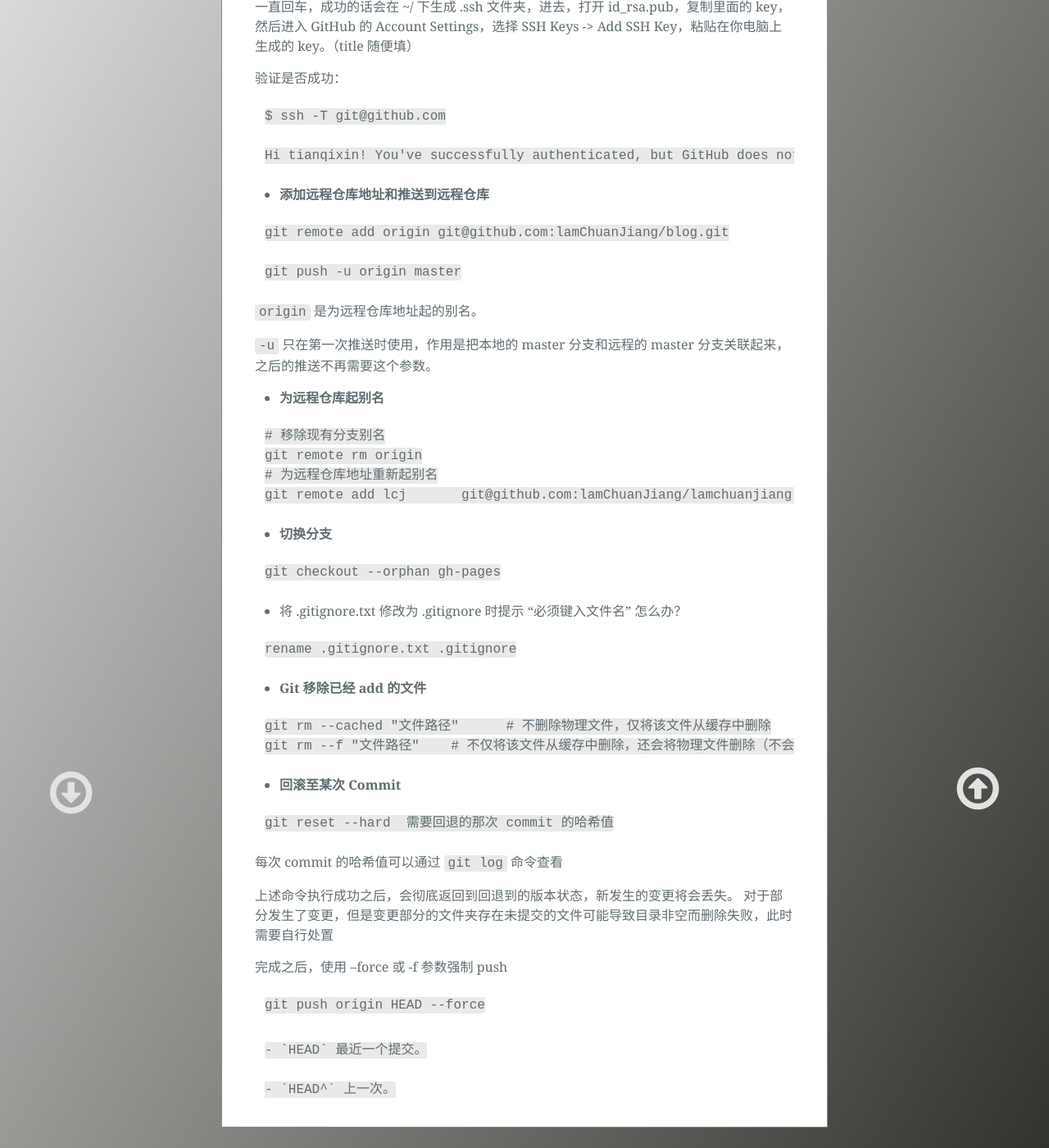
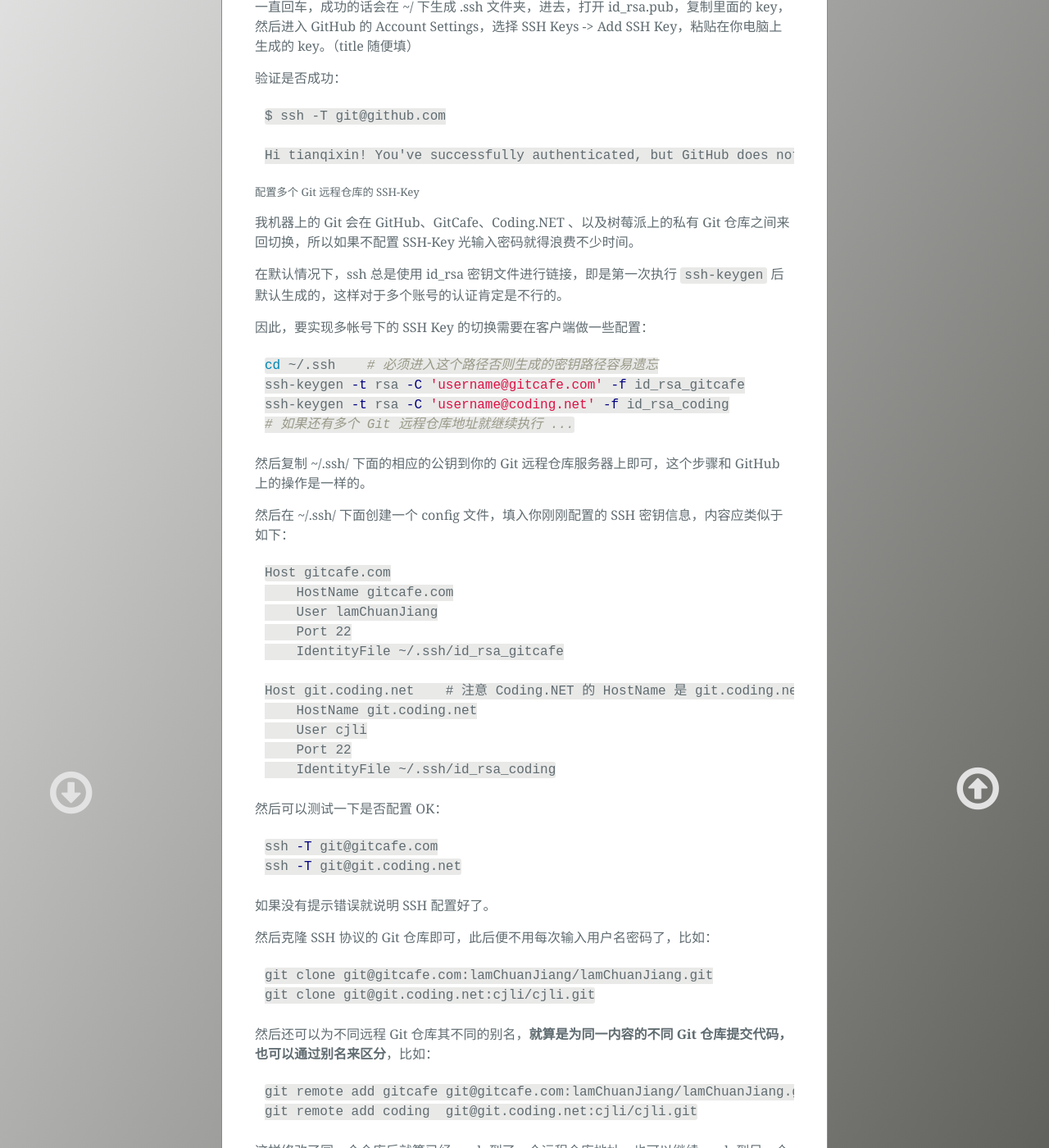
Before and after one commit to light-shadow/ckwongloy.github.io, a Jekyll site: the page built from _posts/2015-06-23-Git-Brief.md, in a window 1280 px wide and 1400 px high, scrolled down 503 px. Shown: the whole window at 82% size. Built offline with Jekyll 4.4.1, drawn with Linux system fonts in a browser that asks for light colours; Markdown is read by kramdown in place of the engine named in the settings; some of the changed text lies outside the part shown.

Commit message:
adding to git configure

````diff
--- a/_posts/2015-06-23-Git-Brief.md
+++ b/_posts/2015-06-23-Git-Brief.md
@@ -33,6 +33,73 @@
 
 Hi tianqixin! You've successfully authenticated, but GitHub does not provide shell access.
 ```
+
+##### 配置多个 Git 远程仓库的 SSH-Key
+
+我机器上的 Git 会在 GitHub、GitCafe、Coding.NET 、以及树莓派上的私有 Git 仓库之间来回切换，所以如果不配置 SSH-Key 光输入密码就得浪费不少时间。
+
+在默认情况下，ssh 总是使用 id_rsa 密钥文件进行链接，即是第一次执行 `ssh-keygen` 后默认生成的，这样对于多个账号的认证肯定是不行的。
+
+因此，要实现多帐号下的 SSH Key 的切换需要在客户端做一些配置：
+
+``` bash
+cd ~/.ssh    # 必须进入这个路径否则生成的密钥路径容易遗忘
+ssh-keygen -t rsa -C 'username@gitcafe.com' -f id_rsa_gitcafe
+ssh-keygen -t rsa -C 'username@coding.net' -f id_rsa_coding
+# 如果还有多个 Git 远程仓库地址就继续执行 ...
+```
+
+然后复制 ~/.ssh/ 下面的相应的公钥到你的 Git 远程仓库服务器上即可，这个步骤和 GitHub 上的操作是一样的。
+
+然后在 ~/.ssh/ 下面创建一个 config 文件，填入你刚刚配置的 SSH 密钥信息，内容应类似于如下：
+
+```
+Host gitcafe.com
+    HostName gitcafe.com
+    User lamChuanJiang
+    Port 22
+    IdentityFile ~/.ssh/id_rsa_gitcafe
+
+Host git.coding.net    # 注意 Coding.NET 的 HostName 是 git.coding.net
+    HostName git.coding.net
+    User cjli
+    Port 22
+    IdentityFile ~/.ssh/id_rsa_coding
+```
+
+然后可以测试一下是否配置 OK：
+
+``` bash
+ssh -T git@gitcafe.com
+ssh -T git@git.coding.net
+```
+
+如果没有提示错误就说明 SSH 配置好了。
+
+然后克隆 SSH 协议的 Git 仓库即可，此后便不用每次输入用户名密码了，比如：
+
+``` bash
+git clone git@gitcafe.com:lamChuanJiang/lamChuanJiang.git
+git clone git@git.coding.net:cjli/cjli.git
+```
+
+然后还可以为不同远程 Git 仓库其不同的别名，**就算是为同一内容的不同 Git 仓库提交代码，也可以通过别名来区分**，比如：
+
+```
+git remote add gitcafe git@gitcafe.com:lamChuanJiang/lamChuanJiang.git
+git remote add coding  git@git.coding.net:cjli/cjli.git
+```
+
+这样修改了同一个仓库后就算已经 push 到了一个远程仓库地址，也可以继续 push 到另一个的同一分支或不同分支，其区别就是别名：
+
+```
+git push gitcafe master
+git push coding master
+```
+
+##### 注意
+
+只有克隆 SSH 协议的 Git 仓库才能使 SSH 密钥机制生效，如果克隆的是 HTTPS 协议的则每次依然需要输入用户名和密码。
 
 - **添加远程仓库地址和推送到远程仓库**
 
````
